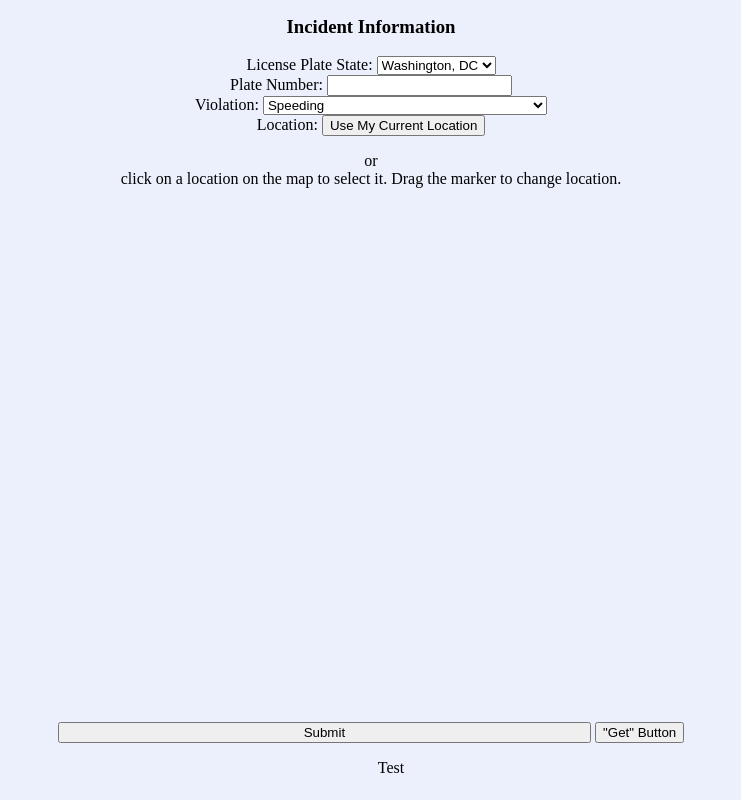
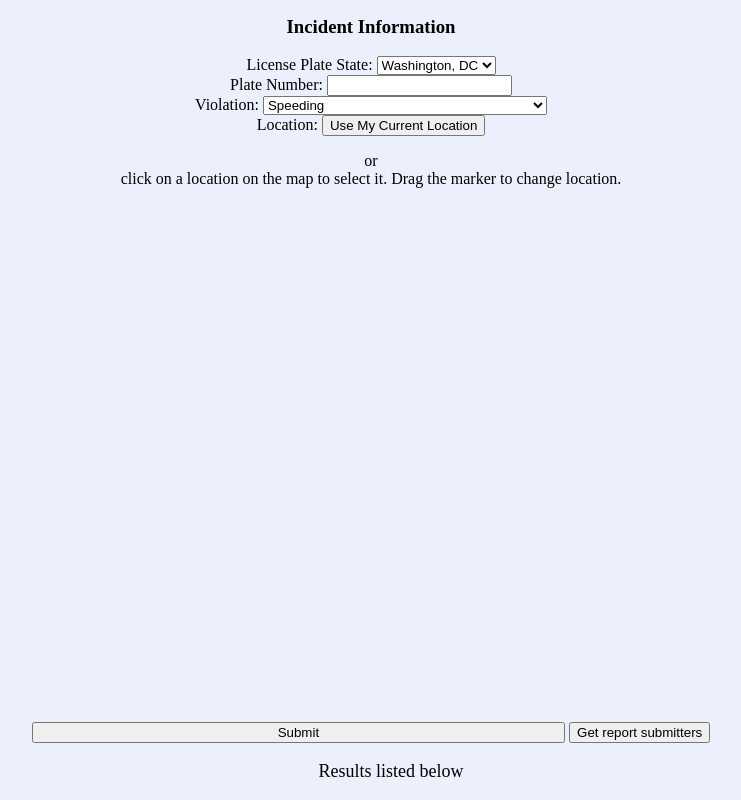
Before and after one commit to iicba/School-Safety, a website: page public/index.html in a window 1280 px wide. Shown: the part 322-1122 px from the top of the page, without its empty margins (269-1010 px from the left). Drawn offline with Linux system fonts and the light colour scheme.

Commit message:
More Front end JS add

```diff
--- a/public/index.css
+++ b/public/index.css
@@ -23,3 +23,7 @@ body{
     width: 40em;
 
 }
+
+#destination{
+    font-size: large;
+}
--- a/public/index.html
+++ b/public/index.html
@@ -66,11 +66,11 @@
                     </form><br>
 
             <input id= "submit" type="submit" value="Submit">
-            <button type="button" id="btn">"Get" Button</button>
+            <button type="button" id="btn">Get report submitters</button>
         </form>
     </div>
     <div>
-        <ul id="destination">Test</ul>
+        <ul id="destination">Results listed below</ul>
     </div>
     <script src="app.js"></script>
     <!-- <script type="text/javascript" src="map.js"></script> -->
```
